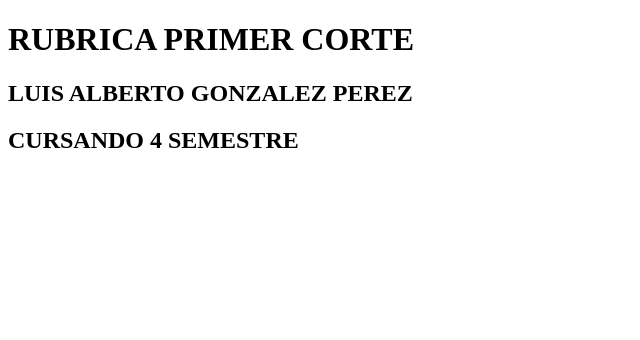
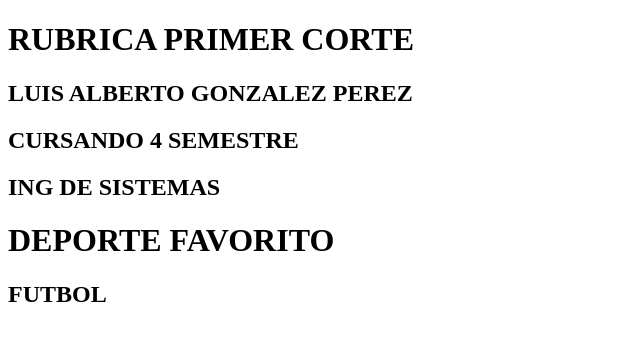
Before and after one commit to luisgonzalez03/rubrica-BP, a plain HTML site: page index.html in a window 1280 px wide. Shown: the whole page, without its empty margins (0-640 px from the left). Drawn offline with Linux system fonts and the light colour scheme.

Commit message:
fourth commit

```diff
--- a/index.html
+++ b/index.html
@@ -8,7 +8,11 @@
 </head>
 <body>
     <h1>RUBRICA PRIMER CORTE</h1>
-    <H2>LUIS ALBERTO GONZALEZ PEREZ</H2>
+    <h2>LUIS ALBERTO GONZALEZ PEREZ</H2>
     <h2>CURSANDO 4 SEMESTRE</h2>
+    <h2>ING DE SISTEMAS</h2>
+    <h1>DEPORTE FAVORITO</h1>
+    <h2>FUTBOL</h2>
+
 </body>
 </html>
```
